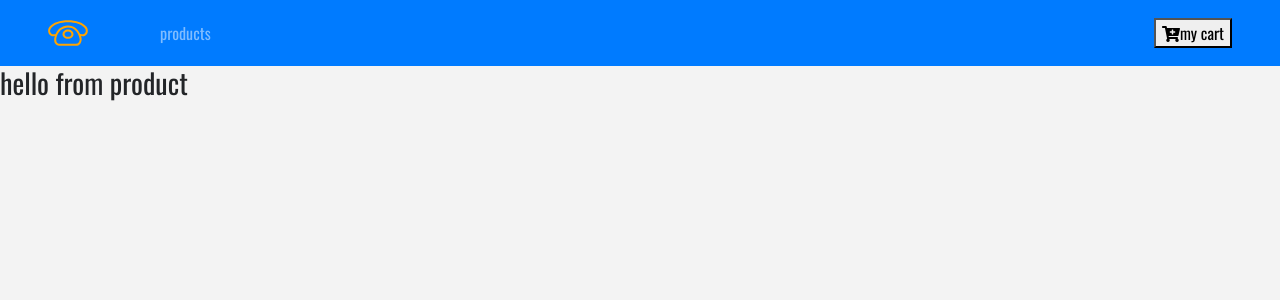
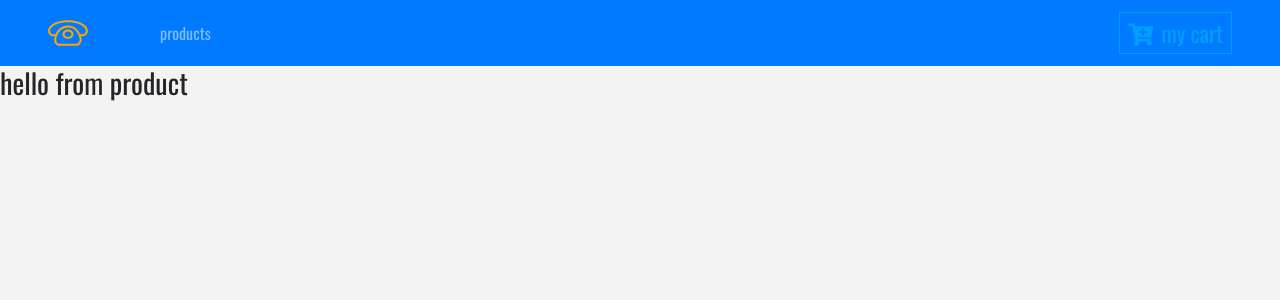
Before and after one commit to spiritxhx/PhoneStore, a React (Create React App) app: page / in a window 1280 px wide. Shown: the top 300 px of the page. Built offline with nearby package versions, Linux system fonts and the light colour scheme.

Commit message:
add the css style to ButtonContainer component using styled-components

```diff
--- a/src/components/Navbar.js
+++ b/src/components/Navbar.js
@@ -1,7 +1,7 @@
 import React, {Component} from 'react';
 import {Link} from 'react-router-dom';
 import logo from '../logo.svg';
-
+import styled from 'styled-components';
 
 export default class Navbar extends Component {
     render() {
@@ -21,12 +21,27 @@ https://www.iconfinder.com/Makoto_msk */}
                     </li>
                 </ul>
                 <Link to='/cart' className="ml-auto">
-                    <button>
-                        <i className="fas fa-cart-plus" />
+                    <ButtonContainer>
+                        <span className="mr-2">
+                            <i className="fas fa-cart-plus" />
+                        </span>
                         my cart
-                    </button>
+                    </ButtonContainer>
                 </Link>
             </nav>
         );
     }
 }
+
+const ButtonContainer = styled.button`
+    text-transform: capitalized;
+    font-size:1.4rem;
+    background: transparent;
+    border: 0.05rem solid var(--lightBlue);
+    color: var(--lightBlue);
+    border-redius: 0.5rem;
+    padding: 0.2rem 0.5rem;
+    cursor: pointer;
+    margin: 0.2rem 0.5 rem 0.2rem 0;
+    transition: all 0.5s ease-in-out;
+`;
```
